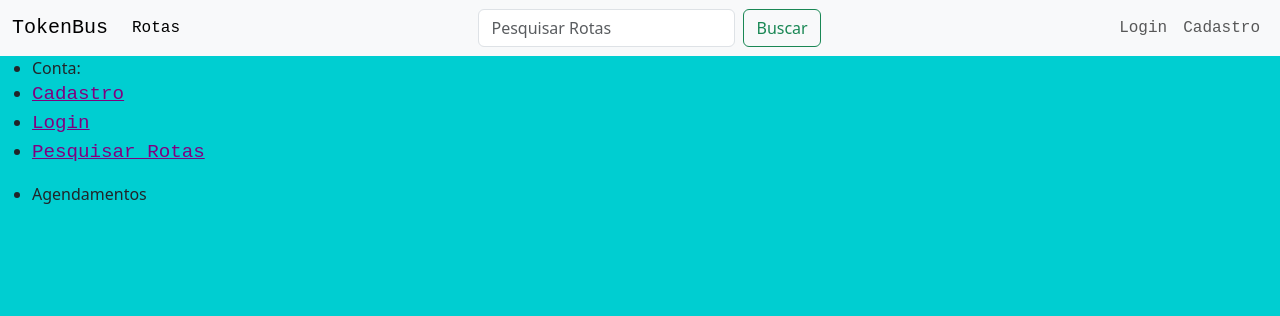
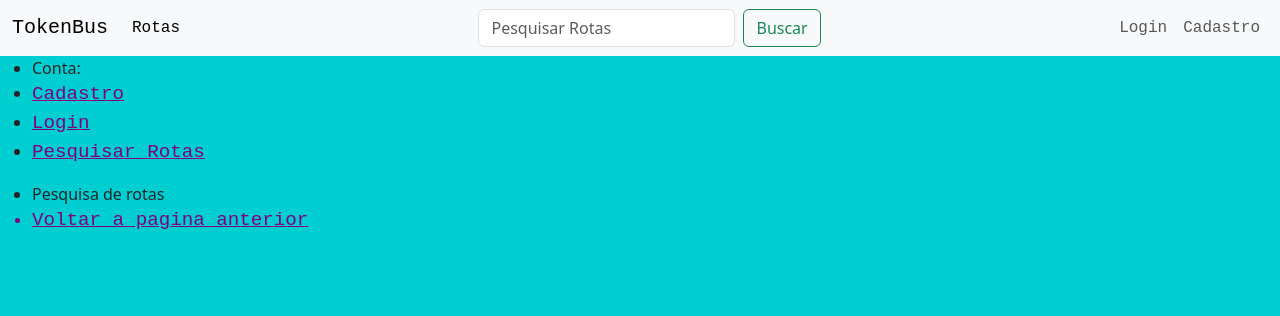
Before and after one commit to ruanmoraes018/dweb-2022.2, a Django app: page /menu in a window 1280 px wide. Shown: the top 316 px of the page. Run offline with Django 4.2, Linux system fonts and the light colour scheme.

Commit message:
Changes by Bolu_udoh

```diff
--- a/TokenBus/app/views.py
+++ b/TokenBus/app/views.py
@@ -5,11 +5,6 @@ from django.shortcuts import render
 
 
 # Create your views here.
-def start(request):
-    return render(request, 'test.html')
-    # HttpResponse("Meu primeiro response html em django")
-
-
 def login(request):
     return render(request, 'login.html')
 
--- a/TokenBus/templates/menu.html
+++ b/TokenBus/templates/menu.html
@@ -44,6 +44,7 @@
 {% endblock %}
 {% block footer %}
 <ul>
-  <li>Agendamentos</li>
+  <li>Pesquisa de rotas</li>
+  <a href="http://127.0.0.1:8000/"><li>Voltar a pagina anterior</li></a>
 </ul>
 {% endblock %}
```
